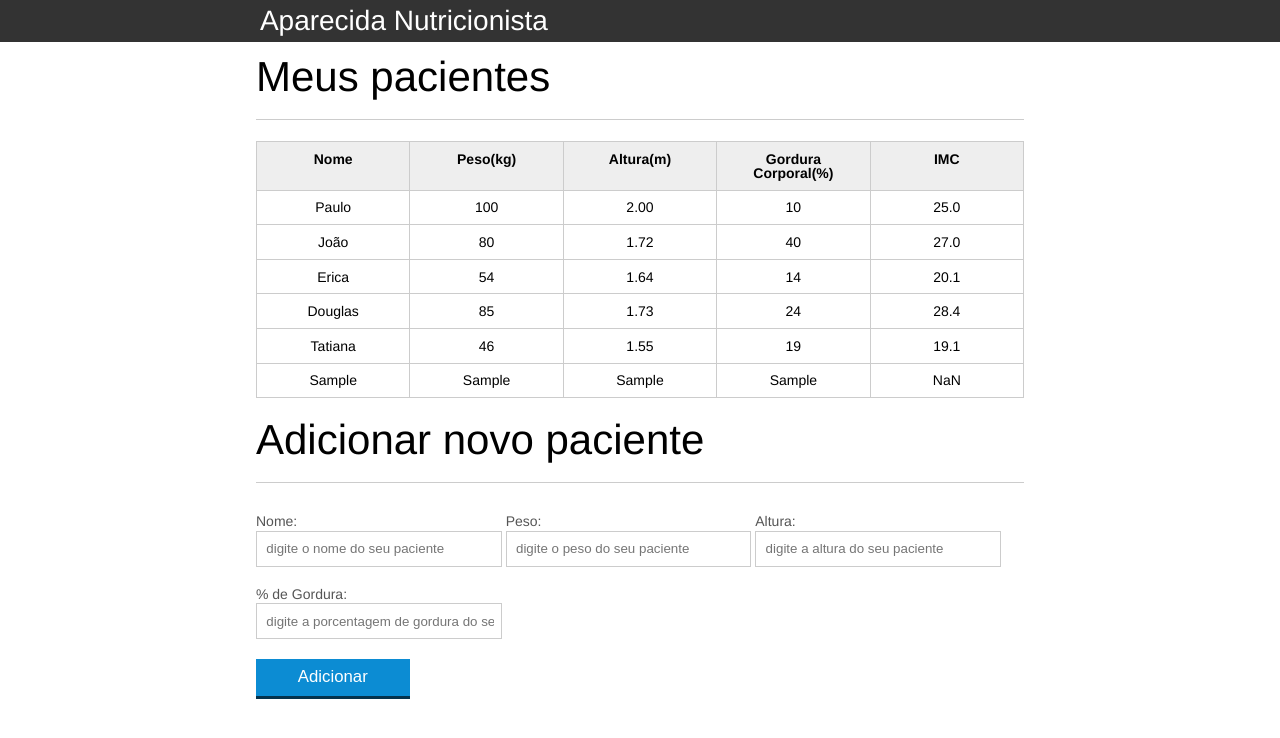
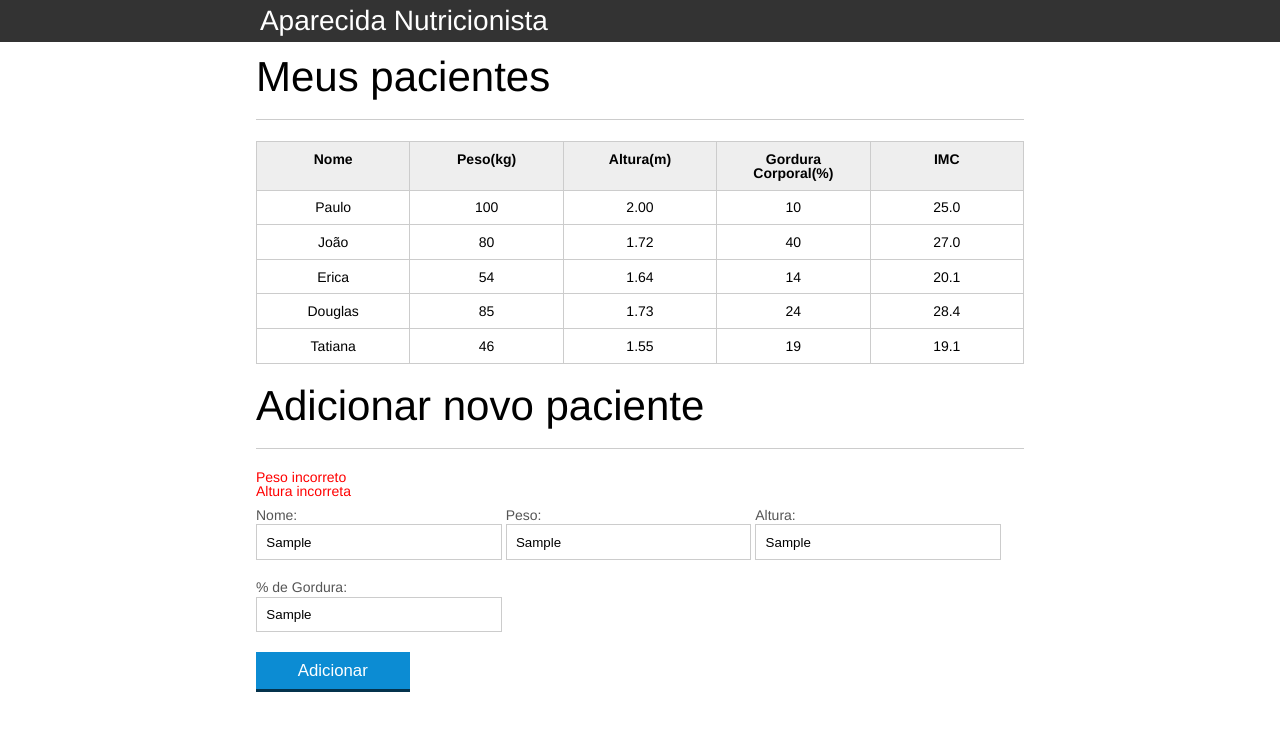
Before and after one commit to croschel/Nutricionista, a plain HTML site: page index.html in a window 1280 px wide. Both pictures are taken after typing "Sample", "Sample", "Sample", "Sample" into the empty fields and a click on the button "Adicionar". Drawn offline with Linux system fonts and the light colour scheme.

Commit message:
Validations on form and calcula-imc

```diff
--- a/css/index.css
+++ b/css/index.css
@@ -137,3 +137,7 @@ button[disabled=disabled], button:disabled {
 .paciente-invalido{
 	background-color: rgb(231, 44, 44);
 }
+
+#mensagens-erro{
+	color: red;
+}
--- a/index.html
+++ b/index.html
@@ -73,6 +73,9 @@
 
 			<section class="container">
 				<h2 id="titulo-form">Adicionar novo paciente</h2>
+				<ul id="mensagens-erro">
+
+				</ul>
 				<form id="form-adiciona">
 					<div class="grupo">
 						<label for="nome">Nome:</label>
--- a/js/calcula-imc.js
+++ b/js/calcula-imc.js
@@ -12,28 +12,34 @@ var tdImc = pacientes[i].querySelector(".info-imc");
 var peso = tdPeso.textContent;
 var altura = tdAltura.textContent;
 
-var alturaValida = true;
-var pesoValido = true;
+var alturaValida = validaAltura(altura);
+var pesoValido = validaPeso(peso);
 
-if(peso <= 0 || peso >= 1000){
-    console.log("Peso inválido!");
-    tdImc.textContent = "Peso inválido!";
-    pesoValido = false;
-    pacientes[i].classList.add("paciente-invalido");
-}
-if(altura <= 0 || altura >= 3){
-    console.log("Altura inválida!");
-    tdImc.textContent = "Altura inválida!";
-    alturaValida = false;
-    pacientes[i].classList.add("paciente-invalido");
-}
-if(pesoValido == true && alturaValida == true){
+
+if(pesoValido && alturaValida){
     tdImc.textContent =  calculaImc(peso,altura);
 }
 
 }
 
+//fUNÇÕES
 function calculaImc(peso,altura){
     var imc = peso/(altura*altura);
     return imc.toFixed(1);
 }
+
+function validaPeso(peso){
+    if(peso > 0 || peso < 300){
+       return true;
+    }else{
+        return false;
+    }
+}
+
+function validaAltura(altura){
+    if(altura > 0 || altura < 3){
+        return true;
+    }else{
+        return false;
+    }
+}
--- a/js/form.js
+++ b/js/form.js
@@ -1,21 +1,32 @@
 var botaoAdicionar = document.querySelector("#adicionar-paciente");
 botaoAdicionar.addEventListener("click",function(event){
     event.preventDefault();
-    //console.log("botão clicado");
+
     var form = document.querySelector("#form-adiciona");
+
     //Armazenar todos os campos inputs em variaveis
     var paciente = obtemPacienteDoFormulario(form);
 
     var pacienteTr = montaTr(paciente);
+
+    var erros = validaPaciente(paciente);
+
+    if(erros.length > 0){
+        exibeMsgErro(erros);
+        return;
+    }
 
     var tabela = document.querySelector("#tabela-pacientes");
 
     tabela.appendChild(pacienteTr);
 
     form.reset();
+    document.querySelector("#mensagens-erro").innerHTML = "";
 
 });
 
+
+// FUNÇÕES FUNÇÕES FUNÇÕES FUNÇÕES FUNÇÕES FUNÇÕES FUNÇÕES FUNÇÕES FUNÇÕES FUNÇÕES
 function obtemPacienteDoFormulario(form){
     var paciente = {
         nome: form.nome.value,
@@ -48,3 +59,33 @@ function montaTr(paciente){
     return pacienteTr;
 
 }
+
+function validaPaciente(paciente){
+
+    var erros = [];
+
+    if(paciente.nome.length == 0) erros.push("Por favor preencha o nome");
+
+    if(paciente.peso.length == 0) erros.push("Por favor preencha o peso")
+
+    if(paciente.altura.length == 0) erros.push("Por favor preencha a altura")
+
+    if(paciente.gordura.length == 0) erros.push("Por favor preencha a gordura")
+
+    if(!validaPeso(paciente.peso)) erros.push("Peso incorreto");
+
+    if(!validaAltura(paciente.altura)) erros.push("Altura incorreta");
+
+    return erros;//retorno de todos os erros em forma de array
+}
+
+function exibeMsgErro(erros){
+    var ul = document.querySelector("#mensagens-erro");
+    ul.innerHTML = "";
+
+    erros.forEach(function(erro) {
+        var li = document.createElement("li");
+        li.textContent = erro;
+        ul.appendChild(li);
+    });
+}
```
